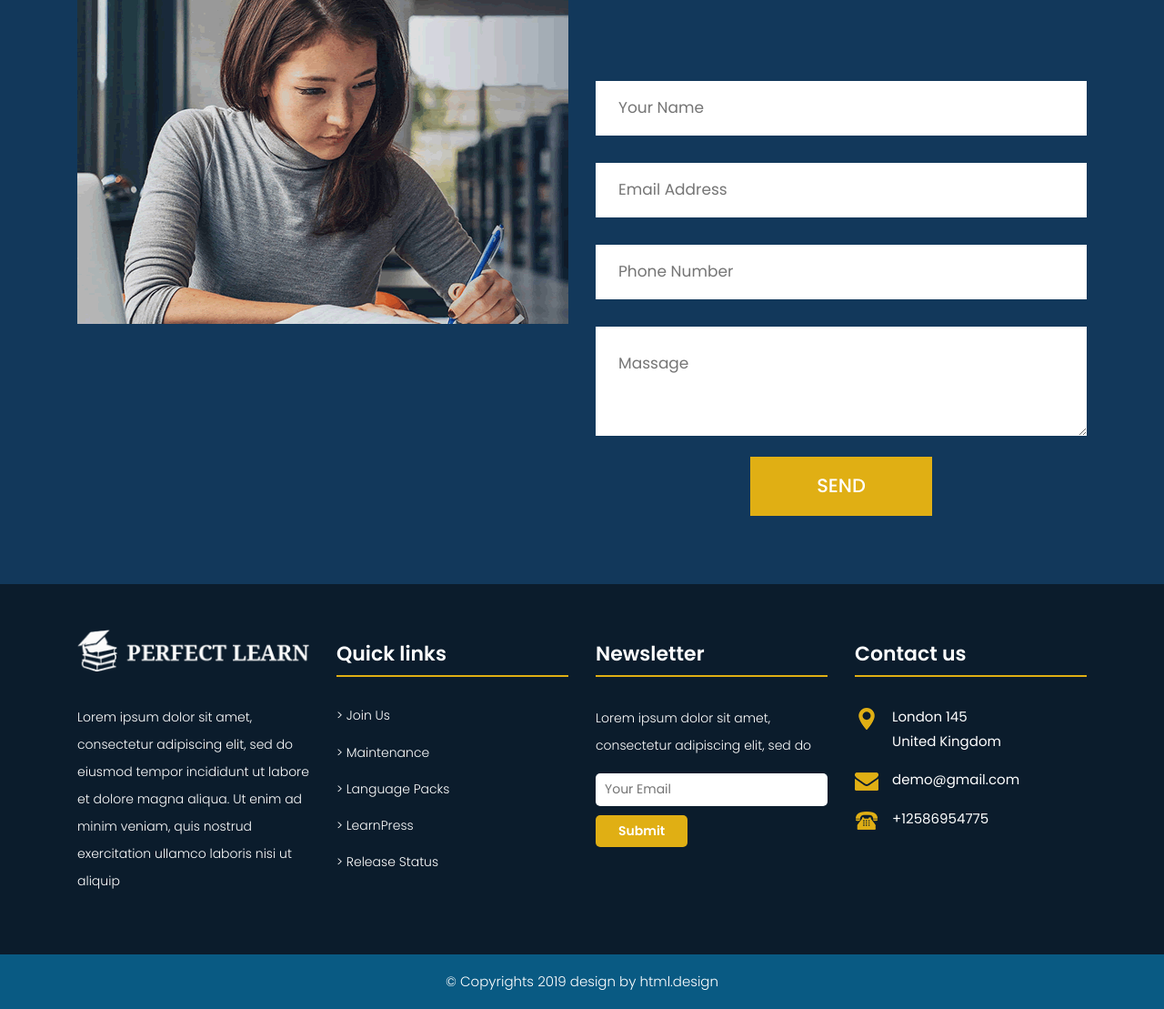
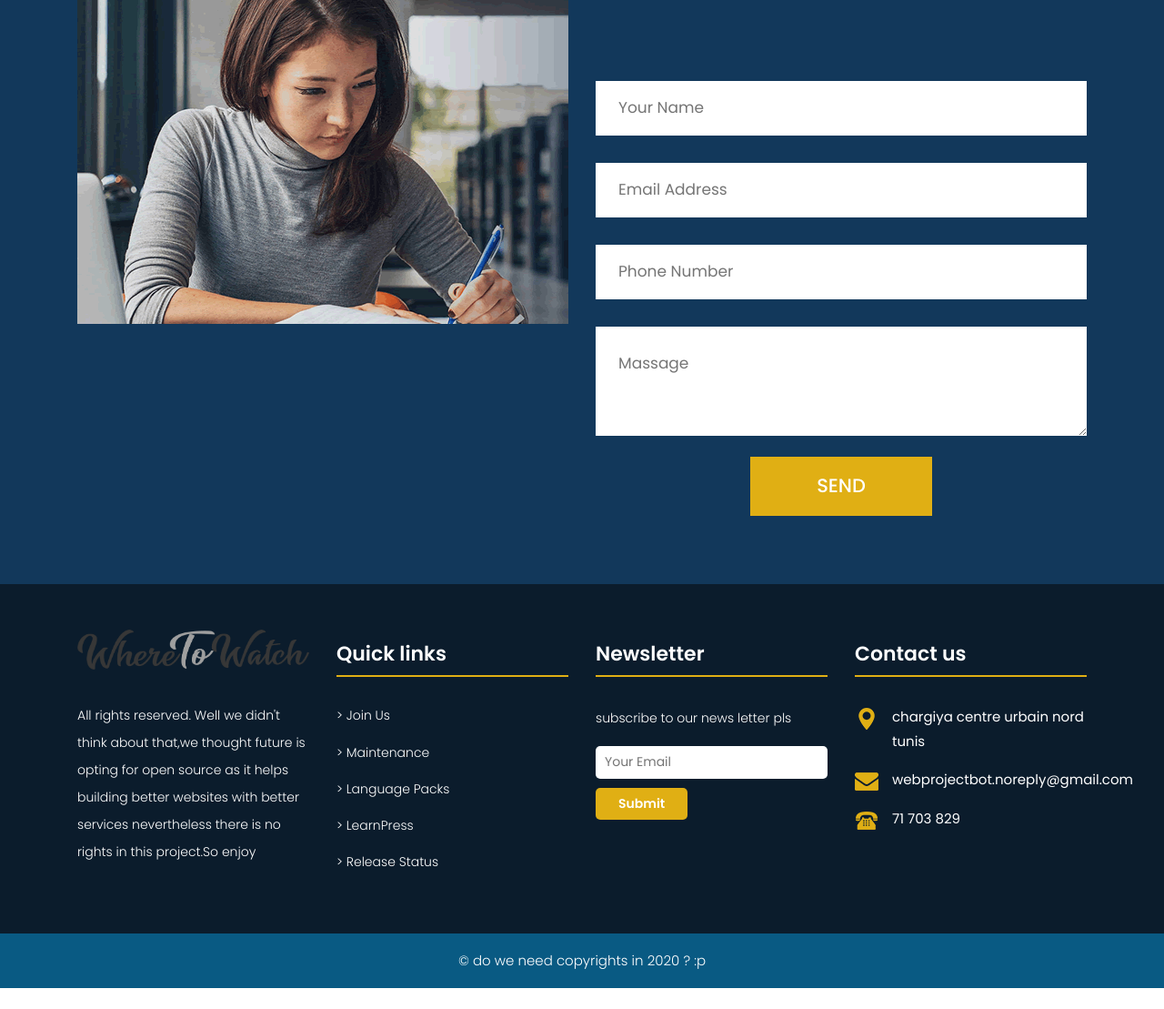
Before and after one commit to Saief1999/MoviesProject, a Symfony app: template templates/index.html.twig in a window 1280 px wide. Shown: the part 4836-5945 px from the top of the page at 91% size. After the commit the page ends 5922 px from the top, so only its background shows below. Run offline with Twig, Linux system fonts and the light colour scheme; the template is opened without the code that fills it, so the values that code supplies are empty; some libraries are stand-ins or nearby versions.

Commit message:
completed the index page

```diff
--- a/templates/base.html.twig
+++ b/templates/base.html.twig
@@ -139,11 +139,12 @@
                <div class="col-xs-12 col-sm-6 col-md-6 col-lg-3">
                    <div class="footer_blog">
                        <div class="full margin-bottom_30">
-                           <img src="{{ asset('images/footer_logo.png') }}" alt="#" />
+                           <img src="{{ asset('images/footer_logo2.png') }}" alt="#" />
                        </div>
                        <div class="full white_fonts">
-                           <p>Lorem ipsum dolor sit amet, consectetur adipiscing elit, sed do eiusmod tempor incididunt ut labore et dolore magna aliqua.
-                               Ut enim ad minim veniam, quis nostrud exercitation ullamco laboris nisi ut aliquip </p>
+                           <p>All rights reserved. Well we didn't think about that,we thought future is opting for open source
+                           as it helps building better websites with better services nevertheless there is no rights in this
+                           project.So enjoy </p>
                        </div>
                    </div>
                </div>
@@ -164,7 +165,7 @@
                <div class="col-xs-12 col-sm-6 col-md-6 col-lg-3">
                    <div class="footer_blog full white_fonts">
                        <h3>Newsletter</h3>
-                       <p>Lorem ipsum dolor sit amet, consectetur adipiscing elit, sed do</p>
+                       <p>subscribe to our news letter pls </p>
                        <div class="newsletter_form">
                            <form action="index.html">
                                <input type="email" placeholder="Your Email" name="#" required />
@@ -178,9 +179,9 @@
                    <div class="footer_blog full white_fonts">
                        <h3>Contact us</h3>
                        <ul class="full">
-                           <li><img src="{{ asset('images/i5.png') }}"><span>London 145<br>United Kingdom</span></li>
-                           <li><img src="{{ asset('images/i6.png') }}"><span>demo@gmail.com</span></li>
-                           <li><img src="{{ asset('images/i7.png') }}"><span>+12586954775</span></li>
+                           <li><img src="{{ asset('images/i5.png') }}"><span>chargiya centre urbain nord<br>tunis</span></li>
+                           <li><img src="{{ asset('images/i6.png') }}"><span>webprojectbot.noreply@gmail.com</span></li>
+                           <li><img src="{{ asset('images/i7.png') }}"><span>71 703 829</span></li>
                        </ul>
                    </div>
                </div>
@@ -195,7 +196,7 @@
        <div class="container">
            <div class="row">
                <div class="col-12">
-                   <p class="crp">© Copyrights 2019 design by html.design</p>
+                   <p class="crp">© do we need copyrights in 2020 ? :p </p>
                </div>
            </div>
        </div>
```
Also changed, not shown: public/images/footer_logo2.png (added).
